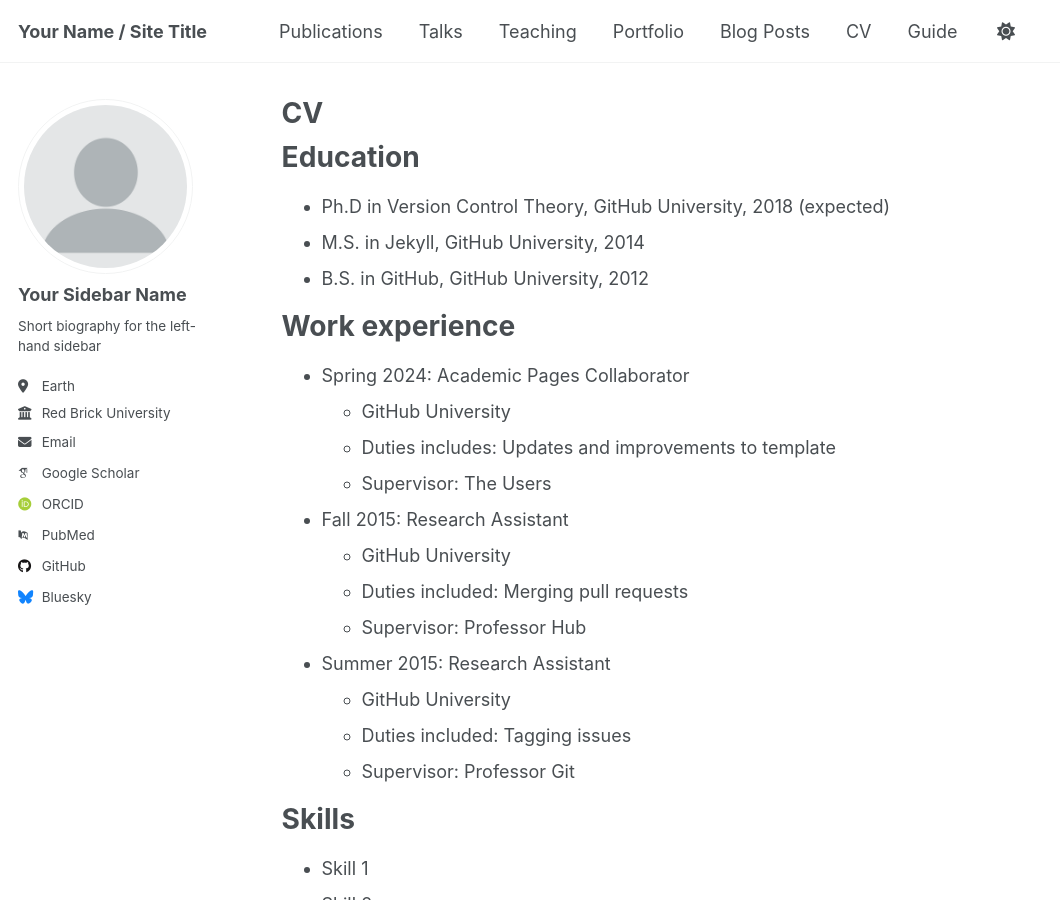
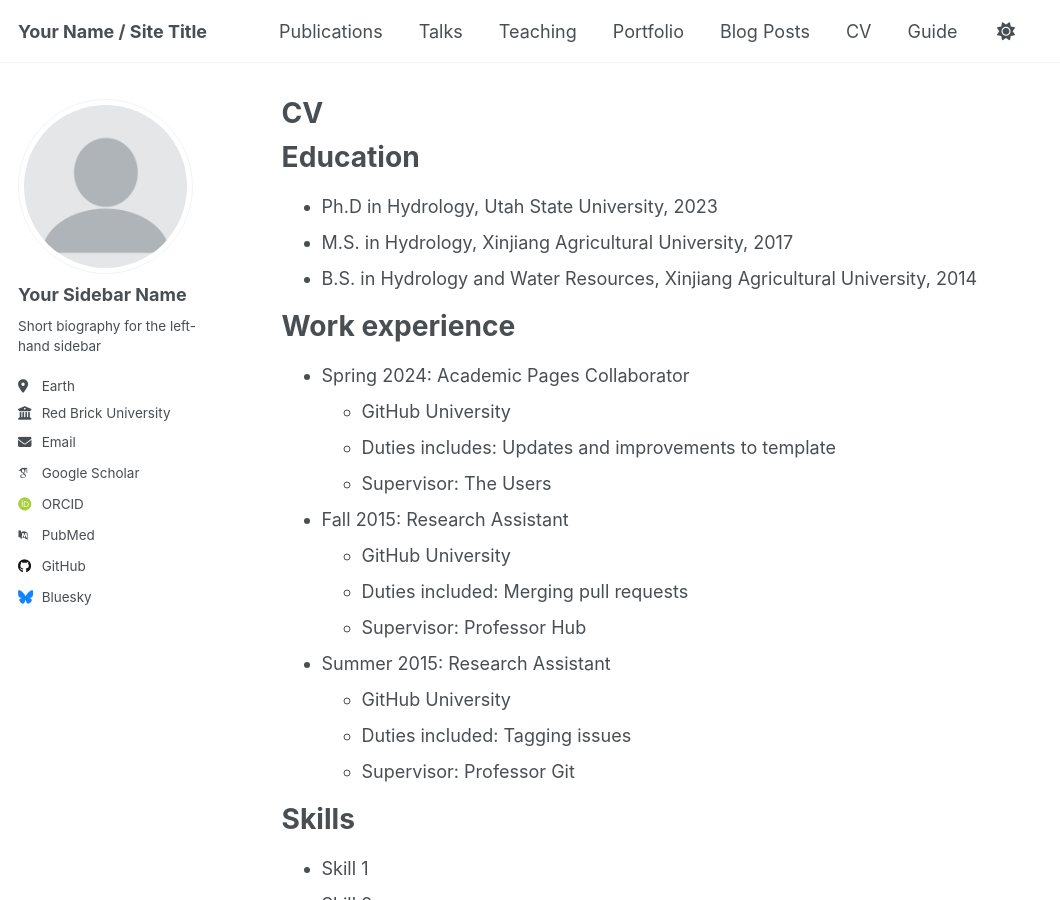
Before and after one commit to RuiGao9/RuiGao9.github.io, a Jekyll site: the page built from _pages/cv.md, in a window 1280 px wide and 900 px high. Shown: the whole window, without its empty margins (0-1060 px from the left). Built offline with Jekyll 4.4.1, drawn with Linux system fonts in a browser that asks for light colours; some web fonts are replaced.

Commit message:
Update cv.md

```diff
--- a/_pages/cv.md
+++ b/_pages/cv.md
@@ -11,9 +11,9 @@
 
 Education
 ======
-* Ph.D in Version Control Theory, GitHub University, 2018 (expected)
-* M.S. in Jekyll, GitHub University, 2014
-* B.S. in GitHub, GitHub University, 2012
+* Ph.D in Hydrology, Utah State University, 2023
+* M.S. in Hydrology, Xinjiang Agricultural University, 2017
+* B.S. in Hydrology and Water Resources, Xinjiang Agricultural University, 2014
 
 Work experience
 ======
```
